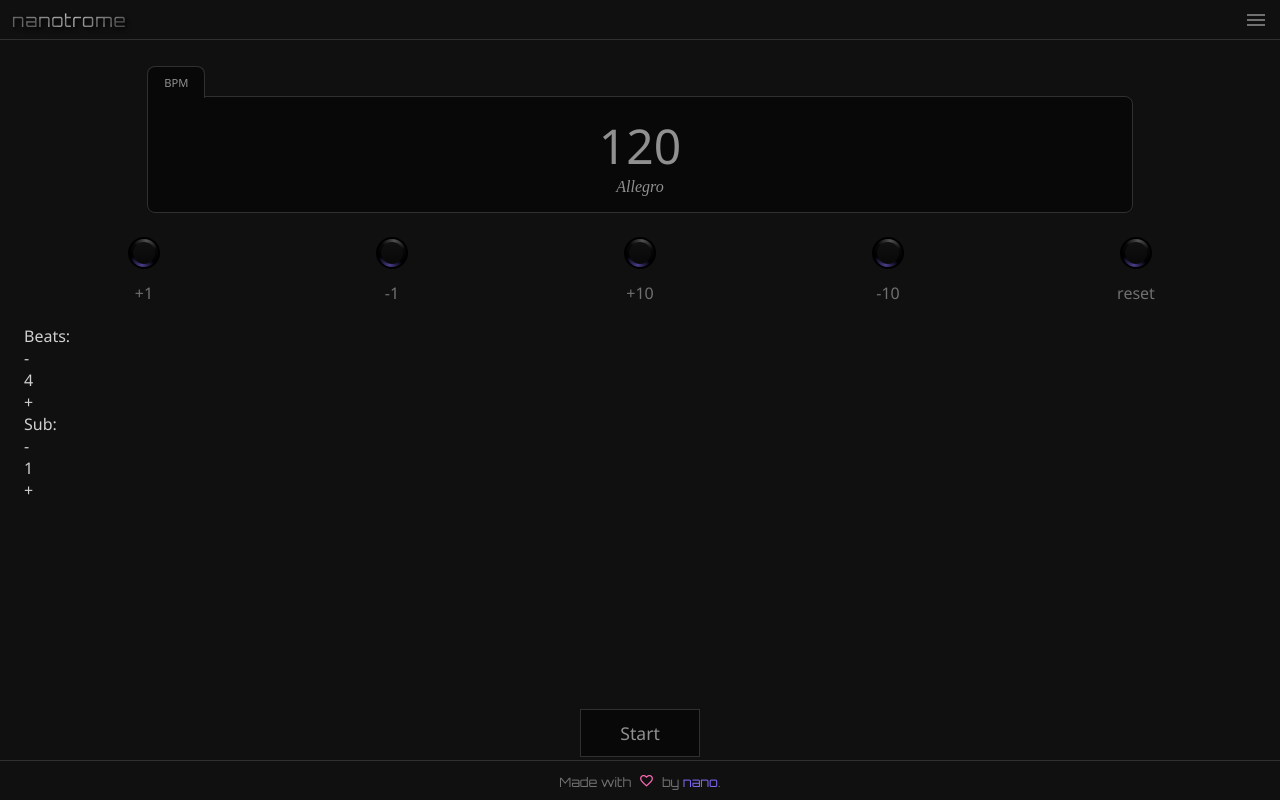
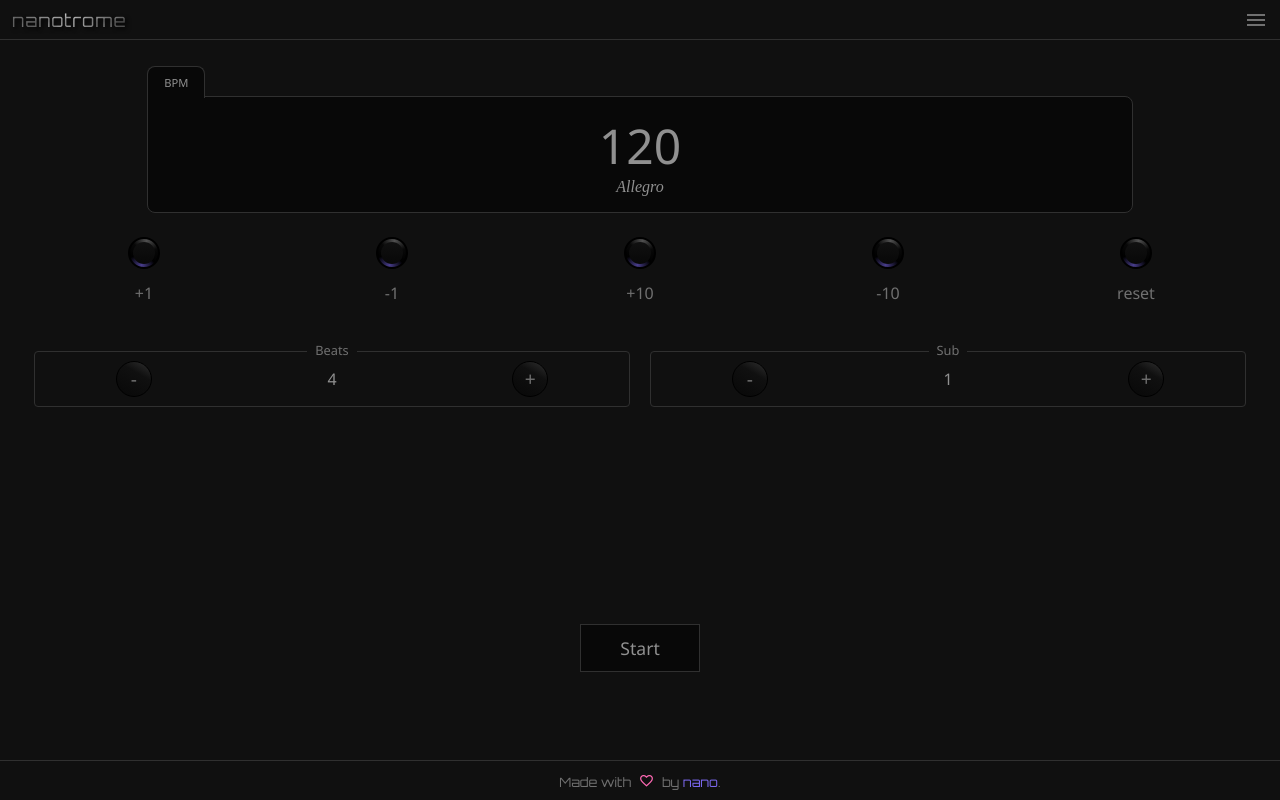
Before and after one commit to mec-nyan/nanotrome, a Preact app: page / in a window 1280 px wide. Built offline with nearby package versions, Linux system fonts and the light colour scheme; a web font is replaced by a local one.

Commit message:
Add styles and layout for BeatConfig.

```diff
--- a/src/app.css
+++ b/src/app.css
@@ -207,6 +207,91 @@
   background-color: hotpink;
 }
 
+.beat-config-container {
+  width: 100%;
+  display: flex;
+  justify-content: center;
+  align-items: center;
+  /* border: 1px solid seagreen; */
+}
+
+.beat-config {
+  width: 100%;
+  display: grid;
+  grid-template-columns: 1fr 1fr;
+  /* gap: 8px; */
+}
+
+.selector-outer-container {
+  width: 100%;
+  margin-top: 1rem;
+  overflow: hidden;
+  display: flex;
+  justify-content: center;
+  /* border: 1px solid chocolate; */
+}
+
+.selector-label {
+  position: absolute;
+  font-size: 0.8rem;
+  padding: 0 8px;
+  background-color: var(--bg-primary);
+  color: var(--mid-gray);
+}
+
+.selector-inner-container {
+  margin: 0.6rem;
+  width: calc(100% - 1.2rem);
+  height: 3.5rem;
+  /* display: flex; */
+  /* flex-direction: row; */
+  /* justify-content: space-evenly; */
+  /* padding: 12px; */
+  display: grid;
+  grid-template-columns: 1fr 1fr 1fr;
+  justify-items: center;
+  align-items: center;
+  border: 1px solid var(--bg-secondary);
+  border-radius: 4px;
+}
+
+.selector-value {
+  /* width: 100px; */
+  width: 100%;
+  height: 2rem;
+  display: flex;
+  flex-direction: column;
+  justify-content: center;
+  align-items: center;
+  padding: 0 8px;
+  font-family: "Noto Sans", sans-serif;
+  font-size: 1rem;
+  /* text-align: right; */
+  /* padding: 2px 8px; */
+  /* background-color: var(--bg-darker); */
+  color: var(--fg-tertiary);
+  /* border: 1px solid var(--bg-secondary); */
+  border-radius: 6px;
+}
+
+.selector-minus,
+.selector-plus {
+  /* width: calc(100% - 4px); */
+  width: 36px;
+  height: 36px;
+  aspect-ratio: 1;
+  border-radius: 50%;
+  display: flex;
+  justify-content: center;
+  align-items: center;
+  font-family: "Noto Sans", sans-serif;
+  font-size: 1.2rem;
+  background-image: linear-gradient(210deg, var(--bg-secondary), var(--bg-primary) 35%, var(--bg-darker));
+  color: var(--mid-gray);
+  border: 1px solid black;
+  /* box-sizing: border-box; */
+}
+
 .start-stop-container {
   width: 100%;
   display: flex;
--- a/src/app.tsx
+++ b/src/app.tsx
@@ -231,14 +231,12 @@ function BeatSelector({label, num, setNum}: {label: string, num: number, setNum:
 
   return (
     <div className='selector-outer-container'>
-      <div className='selector-label'>{label}:</div>
+      <div className='selector-label'>{label}</div>
 
       <div className='selector-inner-container'>
-        <div>
-          <div className='selector-minus' onClick={() => handleSetNum('decrement')}>-</div>
-          <div className='seletor-value'>{num}</div>
-          <div className='selector-plus' onClick={() => handleSetNum('increment')}>+</div>
-        </div>
+        <div className='selector-minus' onClick={() => handleSetNum('decrement')}>-</div>
+        <div className='selector-value'>{num}</div>
+        <div className='selector-plus' onClick={() => handleSetNum('increment')}>+</div>
       </div>
     </div>
   )
--- a/src/index.css
+++ b/src/index.css
@@ -19,6 +19,7 @@
   margin: 0;
   padding: 0;
   box-sizing: border-box;
+  user-select: none;
 }
 
 body {
```
